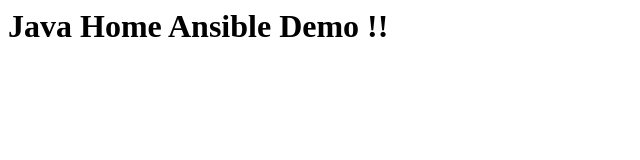
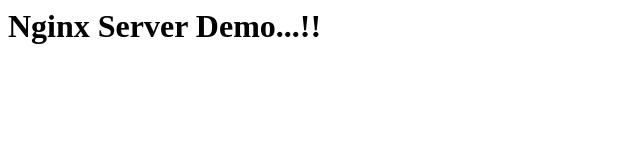
Before and after one commit to nagarjunareddyg/Demo-Repo, a plain HTML site: page index.html in a window 1280 px wide. Shown: the whole page, without its empty margins (0-640 px from the left). Drawn offline with Linux system fonts and the light colour scheme.

Commit message:
Update index.html

```diff
--- a/index.html
+++ b/index.html
@@ -1 +1 @@
-<h1> Java Home Ansible Demo !!</h1>
+<h1> Nginx Server Demo...!!</h1>
```
